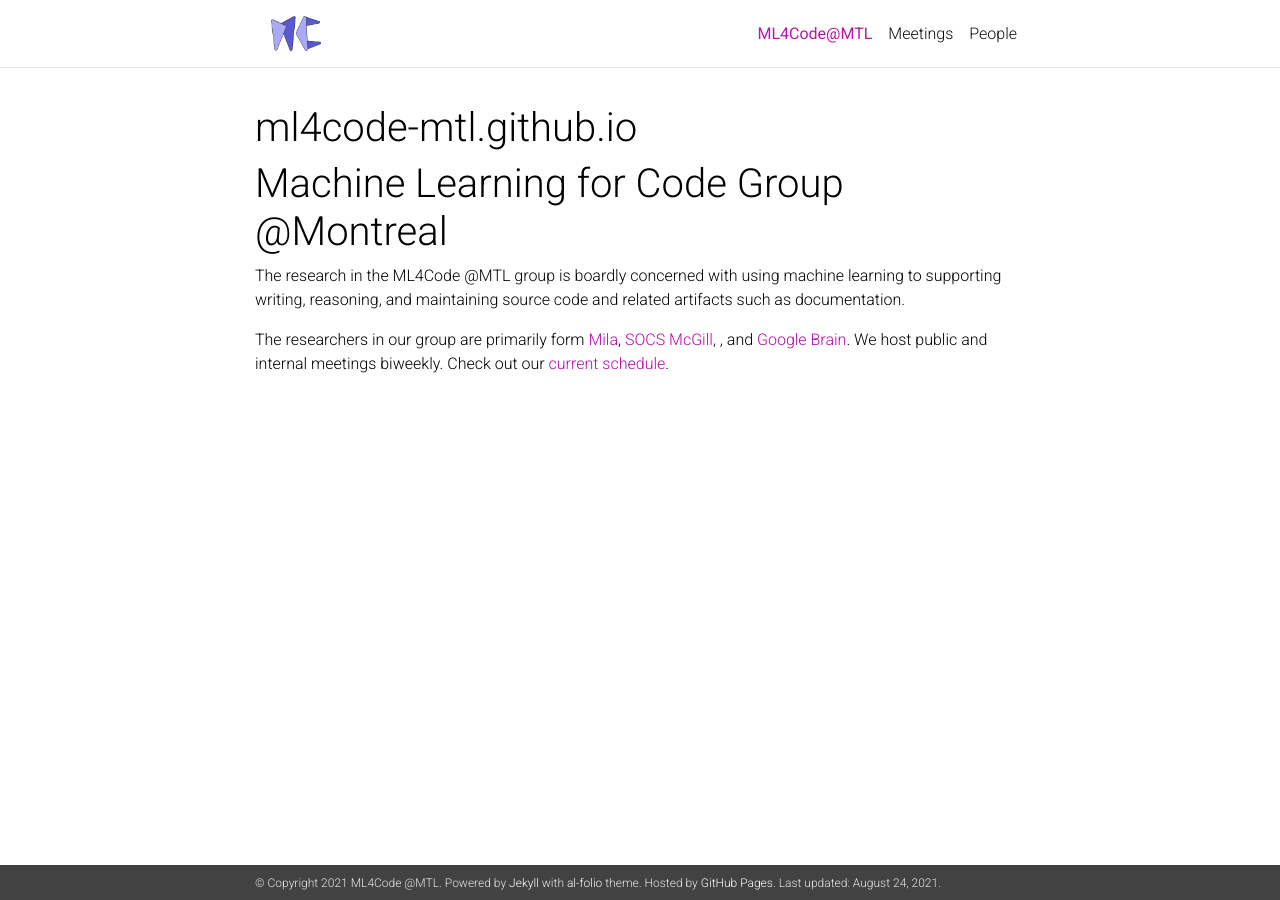
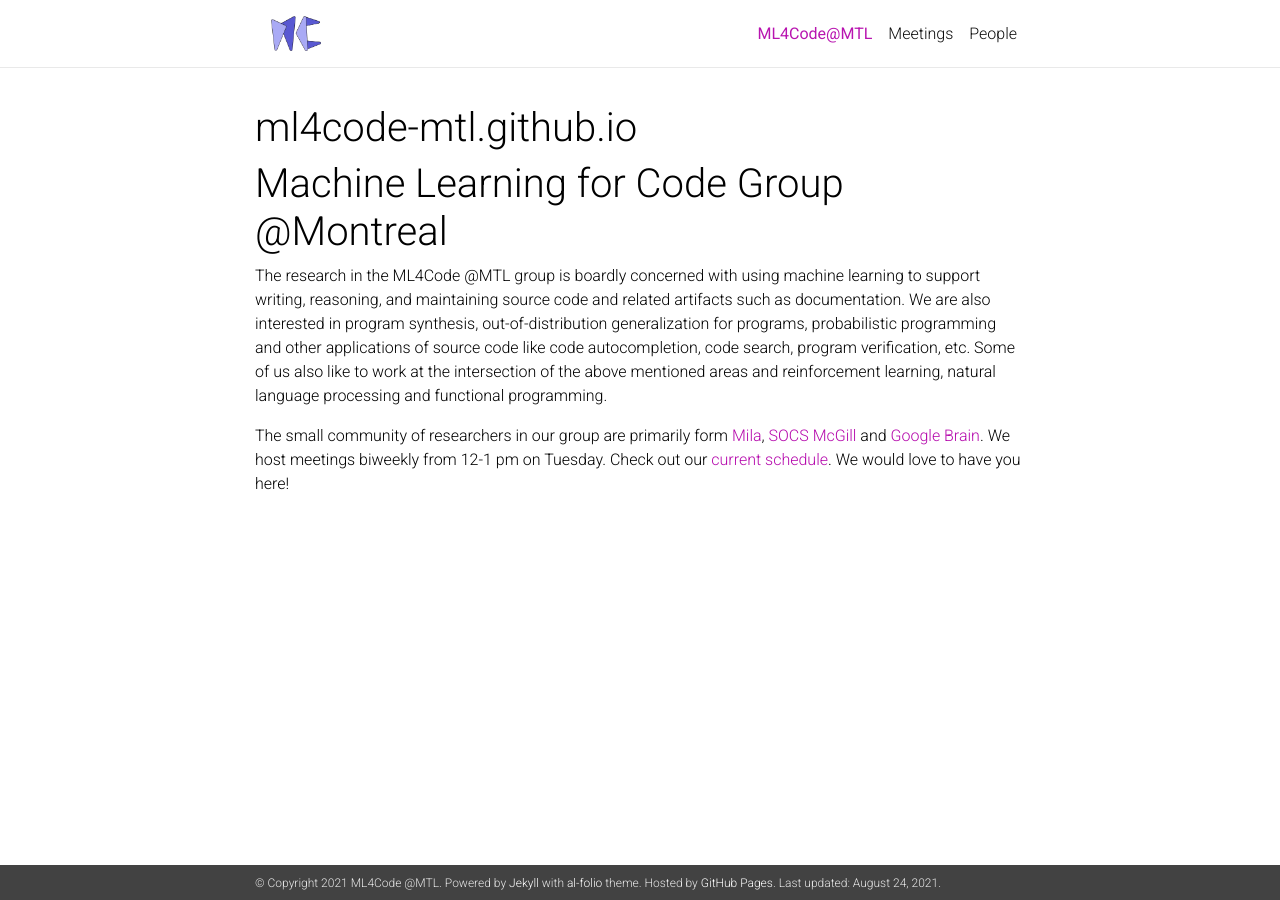
Before and after one commit to ml4code-mtl/ml4code-mtl.github.io, a Jekyll site: the page built from _pages/home.md, in a window 1280 px wide. Built offline with Jekyll 4.4.1, drawn with Linux system fonts in a browser that asks for light colours; nearby versions of some CDN libraries; comment, search, counter and statistics services are not loaded; a style sheet for code colours, icons or effects is not loaded.

Commit message:
Update home.md
Added more topics and put in the time.

```diff
--- a/_pages/home.md
+++ b/_pages/home.md
@@ -6,6 +6,6 @@ description: Machine Learning for Code Group @Montreal
 nav: true
 ---
 
-The research in the ML4Code @MTL group is boardly concerned with using machine learning to supporting writing, reasoning, and maintaining source code and related artifacts such as documentation.
+The research in the ML4Code @MTL group is boardly concerned with using machine learning to support writing, reasoning, and maintaining source code and related artifacts such as documentation. We are also interested in program synthesis, out-of-distribution generalization for programs, probabilistic programming and other applications of source code like code autocompletion, code search, program verification, etc. Some of us also like to work at the intersection of the above mentioned areas and reinforcement learning, natural language processing and functional programming.
 
-The researchers in our group are primarily form [Mila](https://mila.quebec), [SOCS McGill](https://www.cs.mcgill.ca), , and [Google Brain](https://research.google/teams/brain/). We host public and internal meetings biweekly. Check out our [current schedule](/meetings/).
+The small community of researchers in our group are primarily form [Mila](https://mila.quebec), [SOCS McGill](https://www.cs.mcgill.ca) and [Google Brain](https://research.google/teams/brain/). We host meetings biweekly from 12-1 pm on Tuesday. Check out our [current schedule](/meetings/). We would love to have you here!
```
